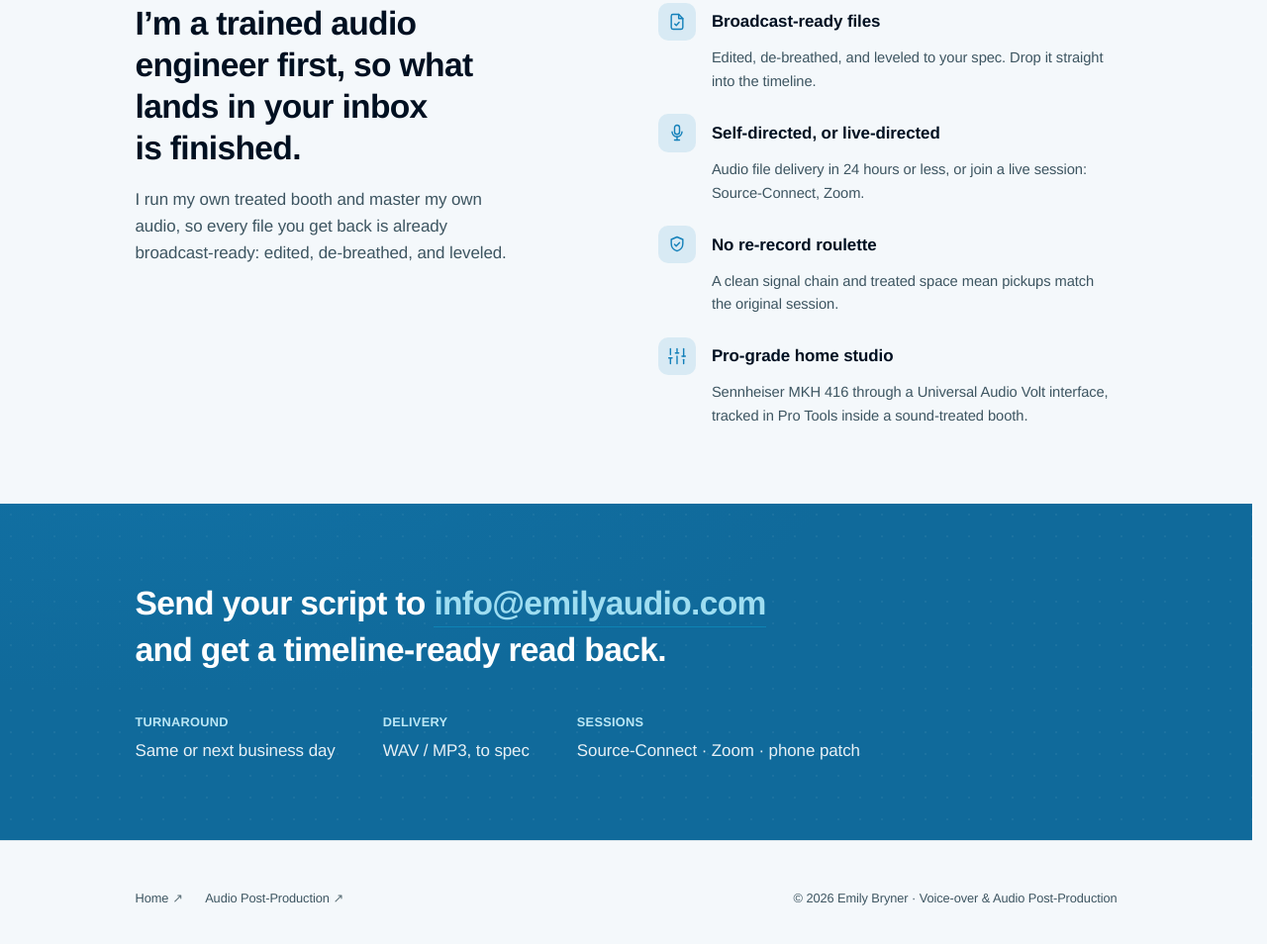
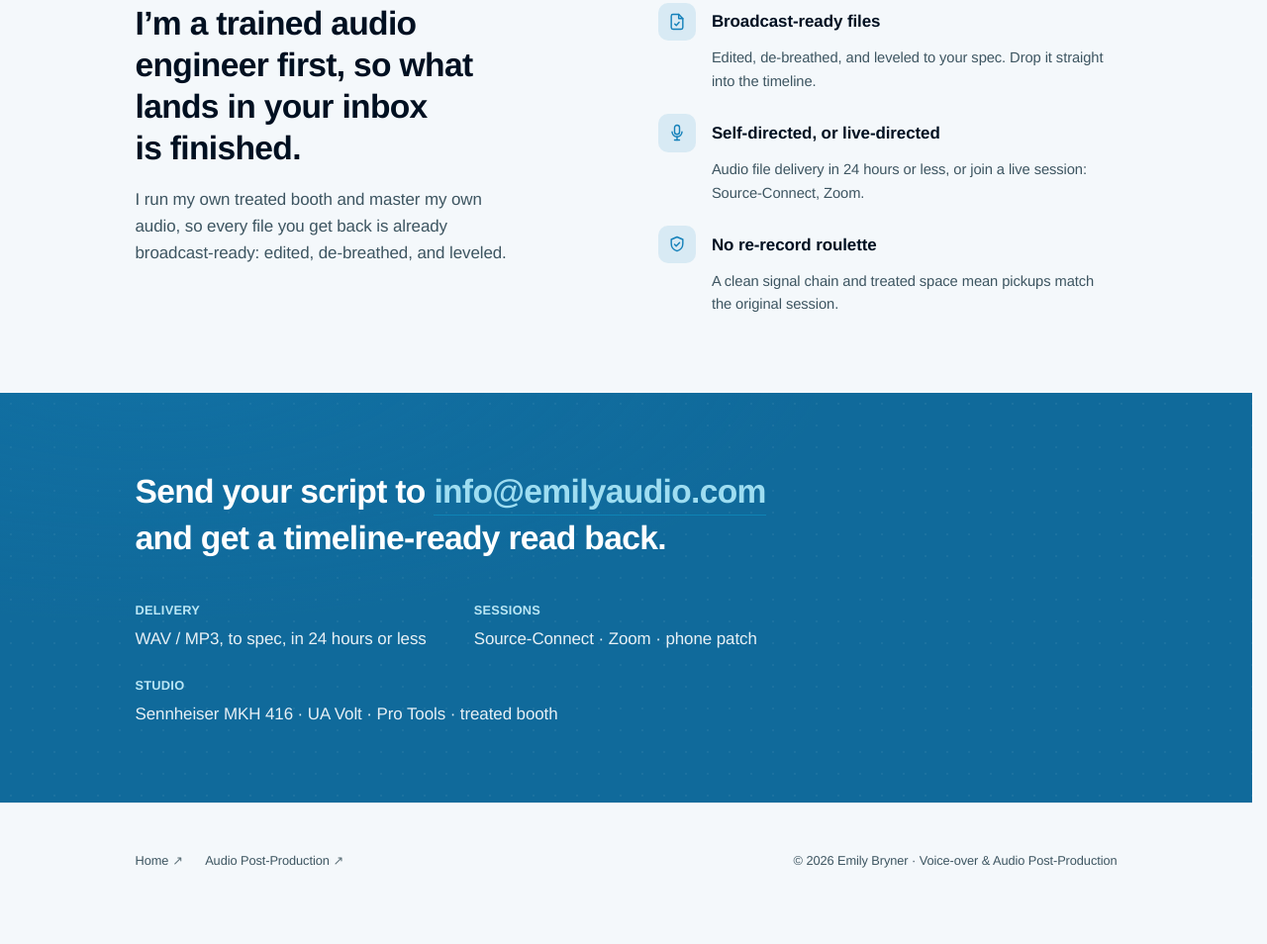
Before and after one commit to emilyaudio/emilyaudio.github.io, a plain HTML site: page vo/index.html in a window 1280 px wide. Shown: the part 2607-3561 px from the top of the page at 99% size. Drawn offline with Linux system fonts and the light colour scheme.

Commit message:
changed studio info to contact portion

```diff
--- a/vo/index.html
+++ b/vo/index.html
@@ -1312,35 +1312,6 @@
                                 pickups match the original session.
                             </p>
                         </li>
-                        <li>
-                            <div class="eng-head">
-                                <span class="eng-ic"
-                                    ><svg
-                                        viewBox="0 0 24 24"
-                                        fill="none"
-                                        stroke="currentColor"
-                                        stroke-width="1.7"
-                                        stroke-linecap="round"
-                                        stroke-linejoin="round"
-                                        aria-hidden="true"
-                                    >
-                                        <path d="M4 21v-7" />
-                                        <path d="M4 10V3" />
-                                        <path d="M12 21v-9" />
-                                        <path d="M12 8V3" />
-                                        <path d="M20 21v-5" />
-                                        <path d="M20 12V3" />
-                                        <path d="M2 14h4" />
-                                        <path d="M10 8h4" />
-                                        <path d="M18 12h4" /></svg></span
-                                ><strong>Pro-grade home studio</strong>
-                            </div>
-                            <p class="eng-desc">
-                                Sennheiser MKH 416 through a Universal Audio
-                                Volt interface, tracked in Pro Tools inside a
-                                sound-treated booth.
-                            </p>
-                        </li>
                     </ul>
                 </div>
             </section>
@@ -1357,18 +1328,25 @@
                     </p>
                     <div class="contact-meta">
                         <div>
-                            <span class="k">Turnaround</span
-                            ><span class="v">Same or next business day</span>
-                        </div>
-                        <div>
                             <span class="k">Delivery</span
-                            ><span class="v">WAV / MP3, to spec</span>
+                            ><span class="v"
+                                >WAV / MP3, to spec, in 24 hours or
+                                less</span
+                            >
                         </div>
                         <div>
                             <span class="k">Sessions</span
                             ><span class="v"
                                 >Source-Connect &middot; Zoom &middot; phone
                                 patch</span
+                            >
+                        </div>
+                        <div>
+                            <span class="k">Studio</span
+                            ><span class="v"
+                                >Sennheiser MKH 416 &middot; UA Volt
+                                &middot; Pro Tools &middot; treated
+                                booth</span
                             >
                         </div>
                     </div>
```
